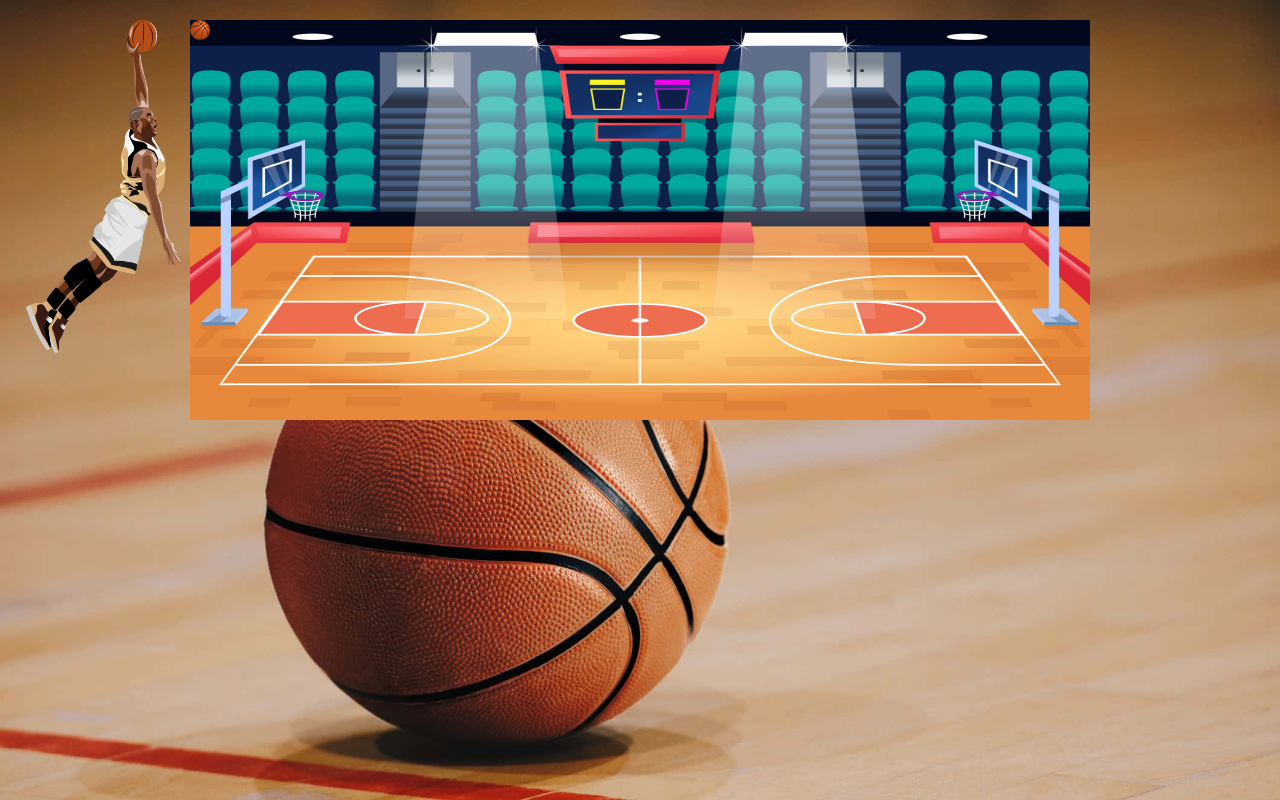
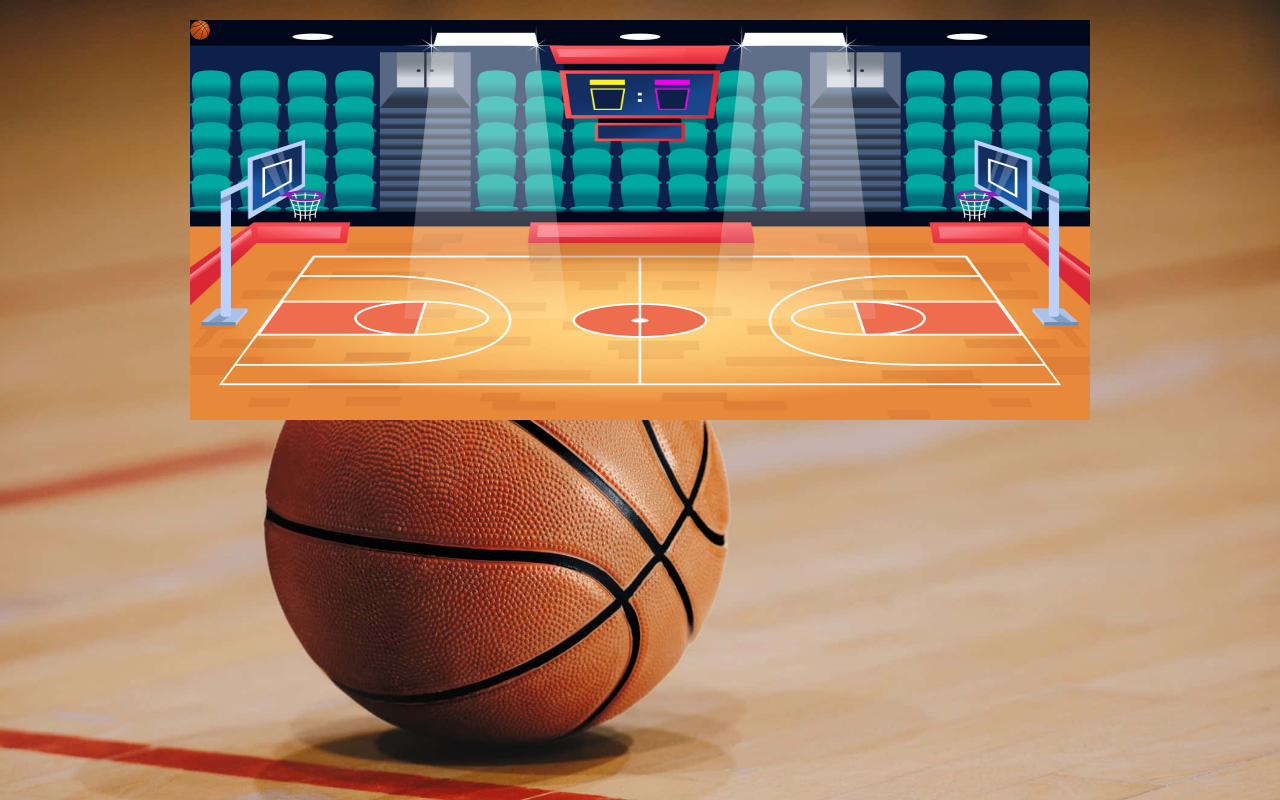
Before and after one commit to mostafaz75/Animation-project, a plain HTML site: page index.html in a window 1280 px wide. Drawn offline with Linux system fonts and the light colour scheme.

Commit message:
final css change

```diff
--- a/style.css
+++ b/style.css
@@ -9,7 +9,6 @@ body{
 .container {
   width: 900px;
   height: 400px;
-  background-color: blue;
   margin: 20px auto;
   position: relative;
   background-image: url(assets/basketball-court-pictures-so9uos00f5wbt0m4.jpg);
@@ -17,7 +16,6 @@ body{
   background-repeat: round;
   background-position: top;
   background-position-x: left;
-  background-position-y: right;
 }
 /*CONTAINER CSS [END]*/
 
@@ -25,7 +23,6 @@ body{
 .ball {
   width: 20px;
   height: 20px;
-  background-color: brown;
   border-radius: 50%;
   position: absolute;
   background-image: url(assets/basketball-g043a7f170_640.png);
@@ -33,7 +30,6 @@ body{
   background-repeat: repeat;
   background-position: top;
   background-position-x: left;
-  background-position-y: right;
   transition: all 3s ease-in-out ;
 }
 /*BALL CSS [END]*/
@@ -48,7 +44,7 @@ body{
 /*ANIMATION MOVE NAME [START]*/
 @keyframes move {
   0% {
-    transform: translat(0, 0);
+
     border-radius: 50%;
   }
   5% {
@@ -136,24 +132,25 @@ body{
   width: 155px;
   height: 333px;
   position: absolute;
-  left: -164px;
+  left: -634px;
+  top: -500px;
   transition: all 3s ease-in-out;
 }
 /*JORDAN IMG [END]*/
 
 /*JORDAN IMG HOVER [START]*/
 .container:hover .jordan{
-  animation: koby 2s ease-in-out 1;
+  animation: koby 2s ease-in-out 1 forwards;
 }
 /*JORDAN IMG HOVER [END]*/
 
 /*JORDAN ANIMATION KOBY NAME [START]*/
 @keyframes koby{
   0%{
-    transform: translate(-300px,-300px);
+
   }
   100%{
-
+    transform: translate(500px,500px);
   }
 }
 /*JORDAN ANIMATION KOBY NAME [END]*/
```
